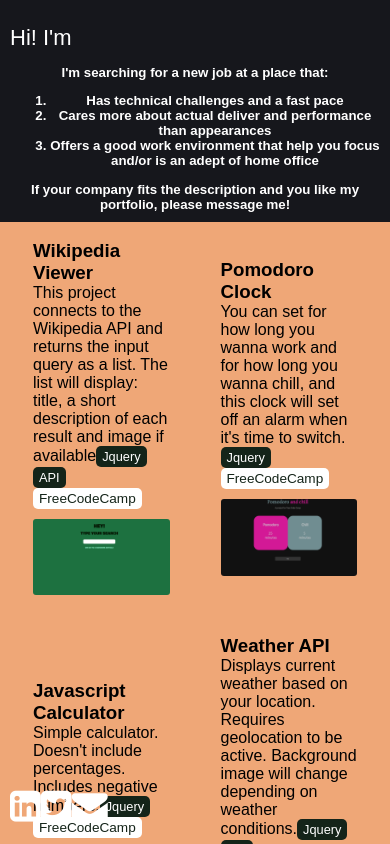
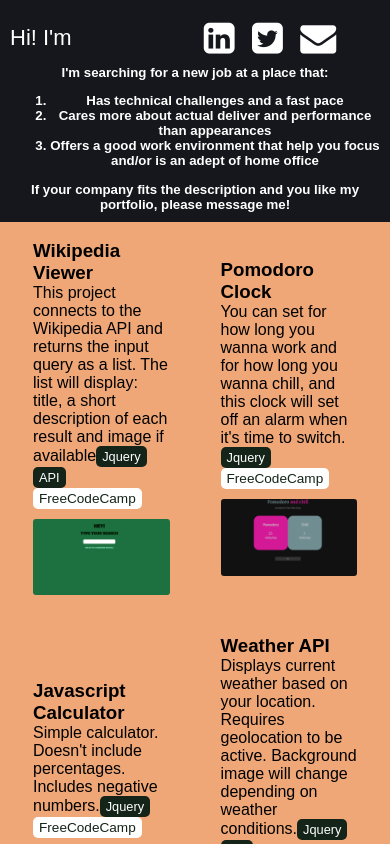
Before and after one commit to andreaweb/andreaweb.github.io, a React (Create React App) app: page / in a window 390 px wide. Shown: the top 844 px of the page. Built offline with nearby package versions, Linux system fonts and the light colour scheme.

Commit message:
new contact has fixed position on mobile too

```diff
--- a/src/App.css
+++ b/src/App.css
@@ -123,6 +123,12 @@
   .aside{
     text-align: center;
   }
+  .contact{
+    top: -20px;
+    width: 150px;
+    left: 50%;
+    bottom: unset;
+  }
 }
 
 /*utilities*/
```
